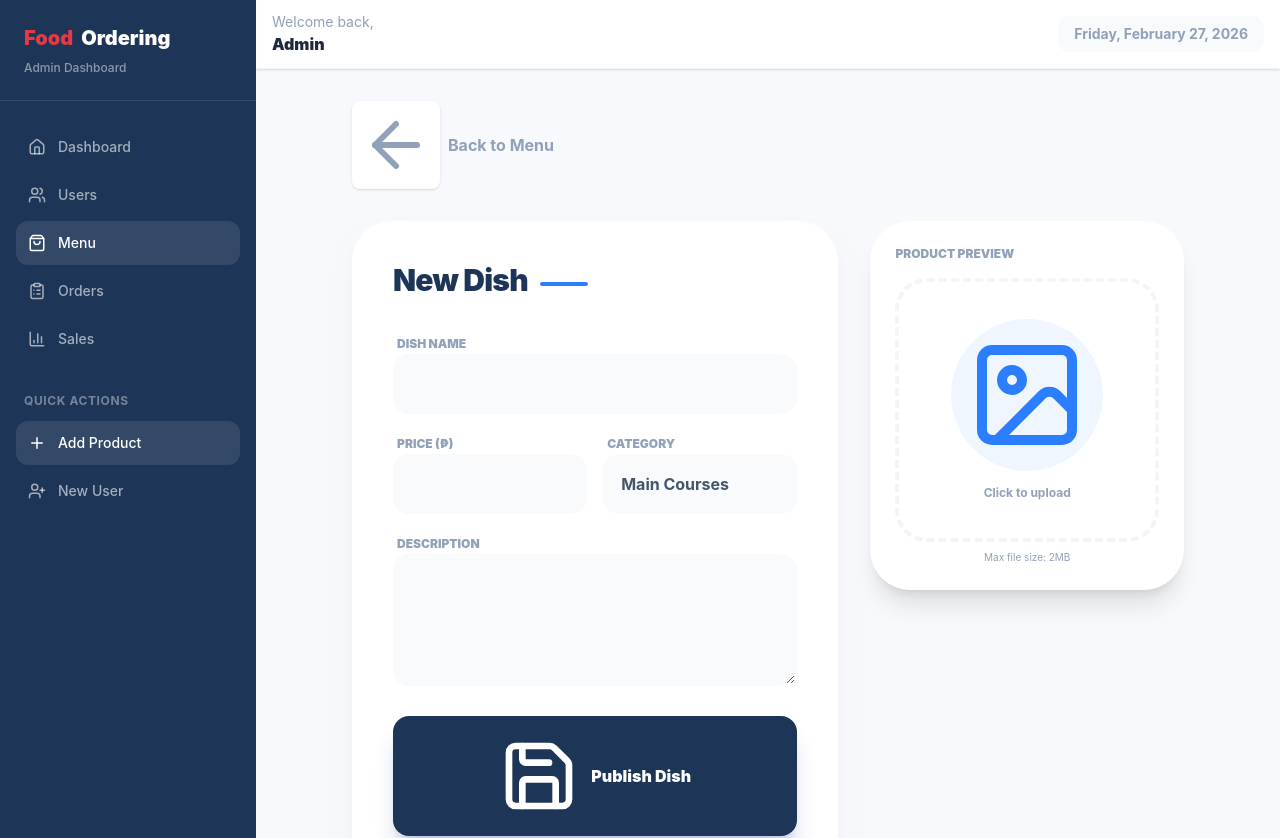
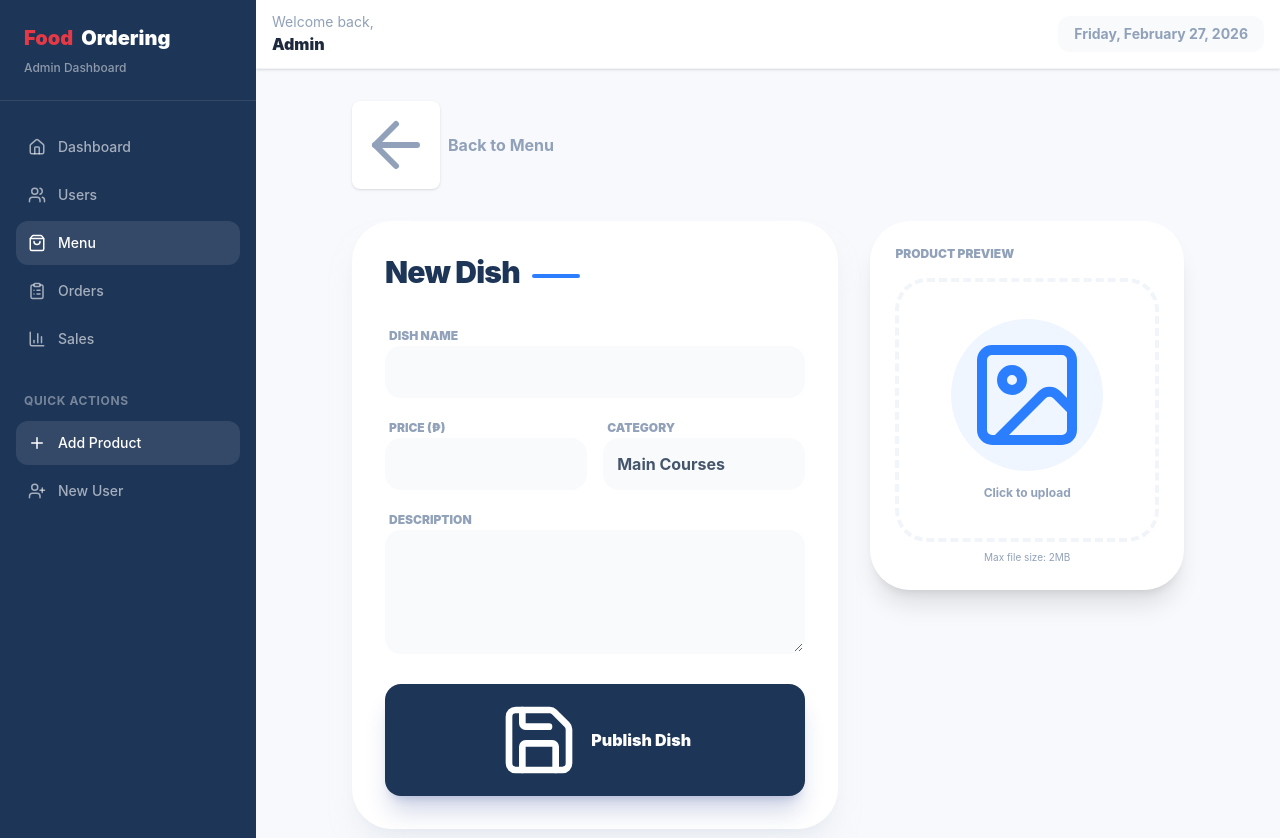
Before and after one commit to trishamaegapuz/food-ordering, a React (Vite) app in the folder client/: page /admin/menu/add in a window 1280 px wide. Shown: the top 838 px of the page. Built offline with nearby package versions, Linux system fonts and the light colour scheme; sample sign-in values are in the browser's storage.

Commit message:
added client

```diff
--- a/client/src/pages/AddEditProduct.jsx
+++ b/client/src/pages/AddEditProduct.jsx
@@ -284,7 +284,7 @@ const AddEditProduct = () => {
           {/* Grid - stack on mobile */}
           <div className="grid grid-cols-1 lg:grid-cols-5 gap-6 sm:gap-8">
             {/* Form Side */}
-            <div className="lg:col-span-3 bg-white rounded-2xl sm:rounded-[2.5rem] p-6 sm:p-10 shadow-xl shadow-slate-200/50 border border-white">
+            <div className="lg:col-span-3 bg-white rounded-2xl sm:rounded-[2.5rem] p-6 sm:p-8 shadow-xl shadow-slate-200/50 border border-white">
               <h2 className="text-2xl sm:text-3xl font-black text-[#1d3557] mb-6 sm:mb-8 tracking-tight flex items-center gap-3">
                 {isEdit ? 'Update Dish' : 'New Dish'}
                 <div className="h-1 w-8 sm:w-12 bg-blue-500 rounded-full mt-2"></div>
@@ -295,20 +295,20 @@ const AddEditProduct = () => {
                   <div>
                     <label className="text-[10px] sm:text-xs font-black uppercase text-slate-400 ml-1">Dish Name</label>
                     <input type="text" required value={formData.name} onChange={(e) => setFormData({...formData, name: e.target.value})}
-                      className="w-full p-3 sm:p-4 bg-slate-50 border-2 border-transparent focus:border-blue-500 focus:bg-white rounded-xl sm:rounded-2xl outline-none transition-all font-bold text-sm sm:text-base text-slate-700"
+                      className="w-full p-3 sm:p-3 bg-slate-50 border-2 border-transparent focus:border-blue-500 focus:bg-white rounded-xl sm:rounded-2xl outline-none transition-all font-bold text-sm sm:text-base text-slate-700"
                     />
                   </div>
                   <div className="grid grid-cols-2 gap-3 sm:gap-4">
                     <div>
                       <label className="text-[10px] sm:text-xs font-black uppercase text-slate-400 ml-1">Price (₱)</label>
                       <input type="number" required value={formData.price} onChange={(e) => setFormData({...formData, price: e.target.value})}
-                        className="w-full p-3 sm:p-4 bg-slate-50 border-2 border-transparent focus:border-blue-500 focus:bg-white rounded-xl sm:rounded-2xl outline-none transition-all font-bold text-sm sm:text-base"
+                        className="w-full p-3 sm:p-3 bg-slate-50 border-2 border-transparent focus:border-blue-500 focus:bg-white rounded-xl sm:rounded-2xl outline-none transition-all font-bold text-sm sm:text-base"
                       />
                     </div>
                     <div>
                       <label className="text-[10px] sm:text-xs font-black uppercase text-slate-400 ml-1">Category</label>
                       <select value={formData.category} onChange={(e) => setFormData({...formData, category: e.target.value})}
-                        className="w-full p-3 sm:p-4 bg-slate-50 border-2 border-transparent focus:border-blue-500 focus:bg-white rounded-xl sm:rounded-2xl outline-none transition-all font-bold text-sm sm:text-base appearance-none cursor-pointer"
+                        className="w-full p-3 sm:p-3 bg-slate-50 border-2 border-transparent focus:border-blue-500 focus:bg-white rounded-xl sm:rounded-2xl outline-none transition-all font-bold text-sm sm:text-base appearance-none cursor-pointer"
                       >
                         {['Appetizers', 'Main Courses', 'Desserts', 'Beverages'].map(cat => <option key={cat}>{cat}</option>)}
                       </select>
@@ -317,7 +317,7 @@ const AddEditProduct = () => {
                   <div>
                     <label className="text-[10px] sm:text-xs font-black uppercase text-slate-400 ml-1">Description</label>
                     <textarea rows="4" value={formData.description} onChange={(e) => setFormData({...formData, description: e.target.value})}
-                      className="w-full p-3 sm:p-4 bg-slate-50 border-2 border-transparent focus:border-blue-500 focus:bg-white rounded-xl sm:rounded-2xl outline-none transition-all font-medium text-sm sm:text-base"
+                      className="w-full p-3 sm:p-3 bg-slate-50 border-2 border-transparent focus:border-blue-500 focus:bg-white rounded-xl sm:rounded-2xl outline-none transition-all font-medium text-sm sm:text-base"
                     ></textarea>
                   </div>
                 </div>
@@ -329,7 +329,7 @@ const AddEditProduct = () => {
                 )}
 
                 <button type="submit" disabled={isSubmitting}
-                  className="w-full py-4 sm:py-5 bg-[#1d3557] text-white rounded-xl sm:rounded-2xl font-black flex items-center justify-center gap-3 shadow-xl shadow-blue-900/20 hover:bg-[#2a4a75] hover:-translate-y-1 active:scale-95 transition-all disabled:opacity-50 text-sm sm:text-base cursor-pointer disabled:cursor-not-allowed"
+                  className="w-full py-3 sm:py-4 bg-[#1d3557] text-white rounded-xl sm:rounded-2xl font-black flex items-center justify-center gap-3 shadow-xl shadow-blue-900/20 hover:bg-[#2a4a75] hover:-translate-y-1 active:scale-95 transition-all disabled:opacity-50 text-sm sm:text-base cursor-pointer disabled:cursor-not-allowed"
                 >
                   {isSubmitting ? <div className="w-5 h-5 sm:w-6 sm:h-6 border-3 border-white/30 border-t-white rounded-full animate-spin"></div> : <><Save size={18} className="sm:size-20" /> {isEdit ? 'Save Changes' : 'Publish Dish'}</>}
                 </button>
@@ -365,46 +365,46 @@ const AddEditProduct = () => {
         </footer>
       </div>
 
-      {/* --- SUCCESS MODAL - Responsive --- */}
+      {/* --- SUCCESS MODAL - Resized & Compact --- */}
       {showSuccessModal && (
-        <div className="fixed inset-0 z-[100] flex items-center justify-center p-4 sm:p-6">
+        <div className="fixed inset-0 z-[100] flex items-center justify-center p-4">
           <div className="absolute inset-0 bg-[#1d3557]/40 backdrop-blur-md animate-in fade-in duration-300"></div>
-          <div className="relative bg-white rounded-3xl sm:rounded-[3rem] w-full max-w-[90%] sm:max-w-sm p-6 sm:p-10 text-center shadow-[0_32px_64px_-15px_rgba(0,0,0,0.3)] animate-in zoom-in-90 slide-in-from-bottom-10 duration-500">
-            <div className="relative mx-auto w-16 h-16 sm:w-24 sm:h-24 mb-4 sm:mb-6">
+          <div className="relative bg-white rounded-3xl w-full max-w-sm p-6 text-center shadow-2xl animate-in zoom-in-90 slide-in-from-bottom-10 duration-500">
+            <div className="relative mx-auto w-12 h-12 sm:w-16 sm:h-16 mb-4">
               <div className="absolute inset-0 bg-green-100 rounded-full animate-ping opacity-25"></div>
-              <div className="relative bg-green-500 text-white p-3 sm:p-6 rounded-full inline-block shadow-lg shadow-green-200">
-                <CheckCircle size={28} className="sm:size-40" strokeWidth={3} />
+              <div className="relative bg-green-500 text-white p-3 rounded-full inline-block shadow-lg shadow-green-200">
+                <CheckCircle size={24} className="sm:size-8" strokeWidth={3} />
               </div>
             </div>
 
-            <h3 className="text-2xl sm:text-3xl font-black text-slate-800 mb-2 sm:mb-3 tracking-tight">Amazing!</h3>
-            <p className="text-sm sm:text-base text-slate-500 font-bold mb-6 sm:mb-10 leading-relaxed">
+            <h3 className="text-xl sm:text-2xl font-black text-slate-800 mb-2 tracking-tight">Amazing!</h3>
+            <p className="text-sm text-slate-500 font-bold mb-6 leading-relaxed">
               {isEdit ? 'Your dish has been updated smoothly.' : 'A new delicious dish is now live on your menu!'}
             </p>
 
             <button
               onClick={() => navigate('/admin/menu')}
-              className="group w-full py-4 sm:py-5 bg-[#1d3557] text-white rounded-xl sm:rounded-[1.5rem] font-black uppercase tracking-widest text-xs flex items-center justify-center gap-2 shadow-xl shadow-blue-900/20 hover:bg-blue-600 transition-all cursor-pointer"
+              className="group w-full py-3 bg-[#1d3557] text-white rounded-xl font-black uppercase tracking-widest text-xs flex items-center justify-center gap-2 shadow-lg shadow-blue-900/20 hover:bg-blue-600 transition-all cursor-pointer"
             >
-              Back to Menu <ChevronRight size={16} className="sm:size-18 group-hover:translate-x-1 transition-transform" />
+              Back to Menu <ChevronRight size={14} className="group-hover:translate-x-1 transition-transform" />
             </button>
           </div>
         </div>
       )}
 
-      {/* --- LOGOUT MODAL - Responsive --- */}
+      {/* --- LOGOUT MODAL - Resized & Compact --- */}
       {showLogoutModal && (
-        <div className="fixed inset-0 z-[100] flex items-center justify-center p-4 sm:p-6">
+        <div className="fixed inset-0 z-[100] flex items-center justify-center p-4">
           <div className="absolute inset-0 bg-slate-900/60 backdrop-blur-sm animate-in fade-in duration-300"></div>
-          <div className="relative bg-white rounded-2xl sm:rounded-[2.5rem] w-full max-w-[90%] sm:max-w-sm p-6 sm:p-10 text-center shadow-2xl animate-in zoom-in-95 duration-200">
-            <div className="p-3 sm:p-5 bg-red-50 rounded-2xl sm:rounded-3xl inline-block mb-4 sm:mb-6 text-red-500">
-              <LogOut size={32} className="sm:size-48" />
+          <div className="relative bg-white rounded-2xl w-full max-w-xs p-6 text-center shadow-2xl animate-in zoom-in-95 duration-200">
+            <div className="p-3 bg-red-50 rounded-2xl inline-block mb-4 text-red-500">
+              <LogOut size={24} />
             </div>
-            <h3 className="text-xl sm:text-2xl font-black text-slate-800 mb-2">Logout?</h3>
-            <p className="text-xs sm:text-sm text-slate-400 font-medium mb-6 sm:mb-8">Ready to leave the kitchen?</p>
-            <div className="flex flex-col sm:flex-row gap-3 sm:gap-4">
-              <button onClick={cancelLogout} className="w-full sm:flex-1 py-3 sm:py-4 font-black text-slate-400 uppercase text-[10px] border border-slate-200 rounded-xl sm:rounded-2xl cursor-pointer">Wait, no</button>
-              <button onClick={confirmLogout} className="w-full sm:flex-1 py-3 sm:py-4 bg-red-500 text-white rounded-xl sm:rounded-2xl font-black uppercase text-[10px] shadow-lg shadow-red-200 hover:bg-red-600 transition-all cursor-pointer">Yes, Logout</button>
+            <h3 className="text-lg font-black text-slate-800 mb-2">Logout?</h3>
+            <p className="text-xs text-slate-400 font-medium mb-6">Ready to leave the kitchen?</p>
+            <div className="flex flex-col sm:flex-row gap-3">
+              <button onClick={cancelLogout} className="w-full sm:flex-1 py-3 font-black text-slate-400 uppercase text-[10px] border border-slate-200 rounded-xl cursor-pointer hover:bg-slate-50">Wait, no</button>
+              <button onClick={confirmLogout} className="w-full sm:flex-1 py-3 bg-red-500 text-white rounded-xl font-black uppercase text-[10px] shadow-lg shadow-red-200 hover:bg-red-600 transition-all cursor-pointer">Yes, Logout</button>
             </div>
           </div>
         </div>
```
